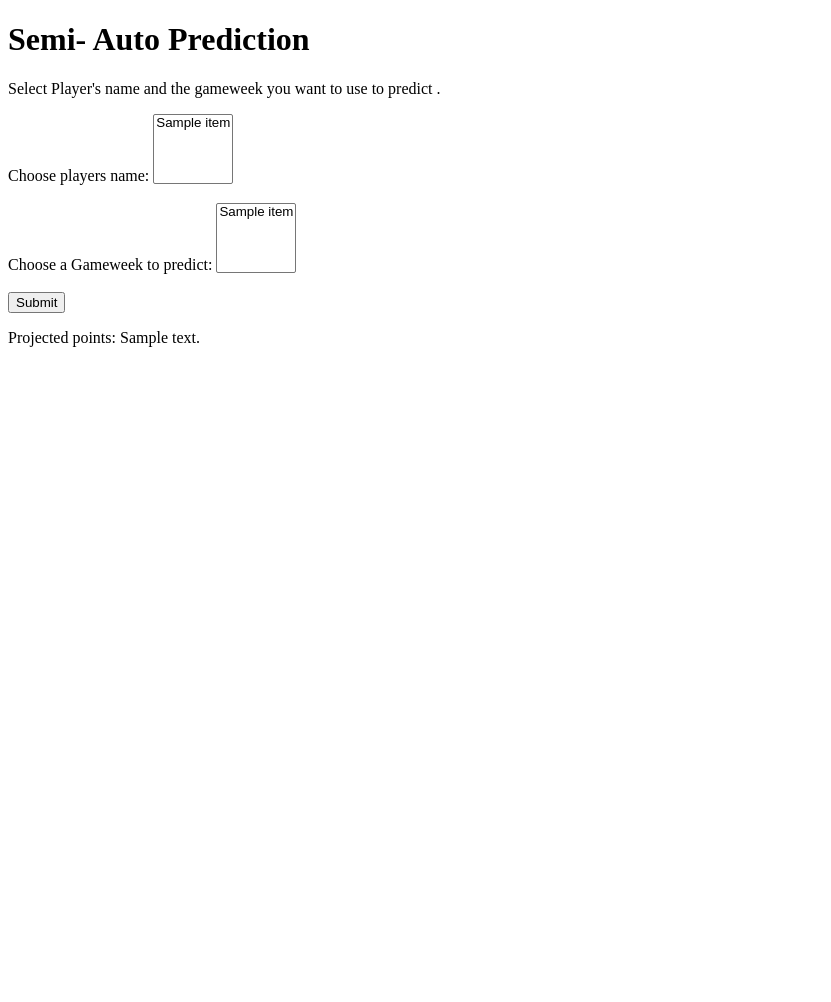
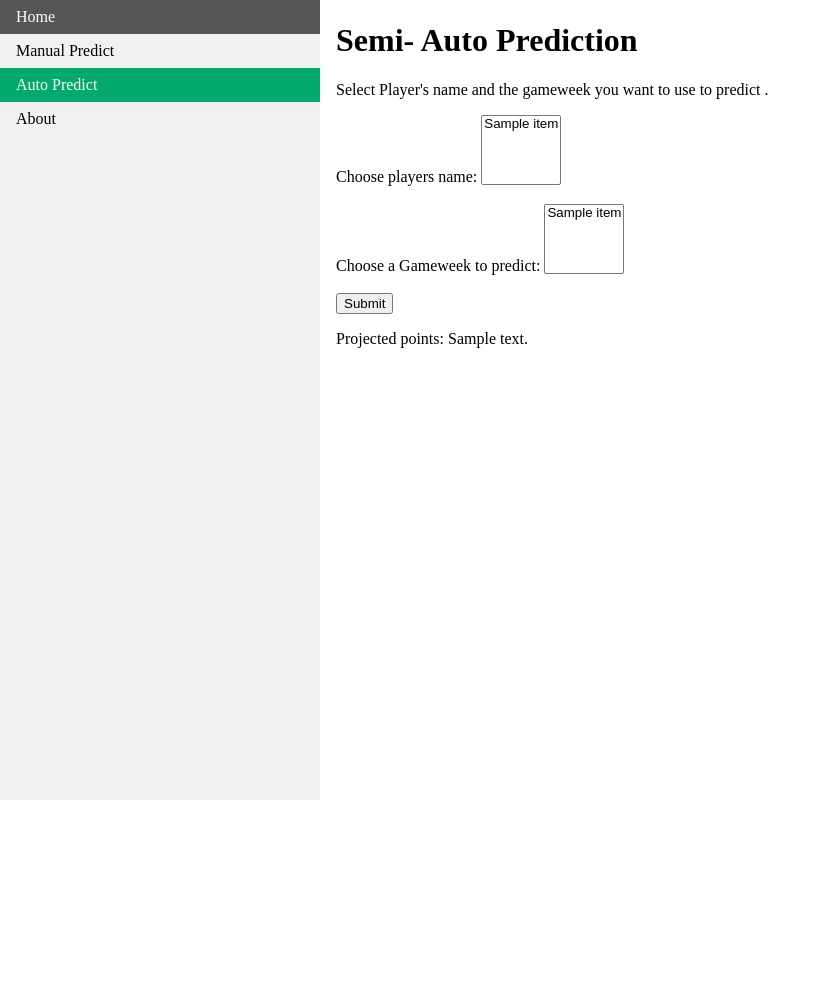
Before and after one commit to dranreb1660/engineering_proj, a Flask app: template templates/auto.html in a window 1280 px wide. Shown: the whole page, without its empty margins (0-831 px from the left). Before the commit the page ends 347 px from the top, so only its background shows below. Run offline with Flask 2, Linux system fonts and the light colour scheme; the template is opened without the code that fills it: most values are stand-ins (such as "Sample title", 1, 10 or a date in 2020); parts of the project's set-up code (start-up, migrations or seed data) failed here and were passed over.

Commit message:
nav bar added

```diff
--- a/fantasy.py
+++ b/fantasy.py
@@ -8,6 +8,7 @@ import os
 app = flask.Flask(__name__)
 
 
+@app.route("/home")
 @app.route("/")
 def home():
     return flask.render_template('main_page.html')
--- a/templates/auto.html
+++ b/templates/auto.html
@@ -4,14 +4,58 @@
     <meta charset="UTF-8">
     <meta http-equiv="X-UA-Compatible" content="IE=edge">
     <meta name="viewport" content="width=device-width, initial-scale=1.0">
-    <title>Document</title>
+    <title>Auto Prediction page</title>
+    <style>
+        body {
+            margin: 0;
+        }
+        .main{
+            margin-left:25%;
+            padding:1px 16px;
+            height:1000px
+        }
+        ul {
+            list-style-type: none;
+            margin: 0;
+            padding: 0;
+            width: 25%;
+            background-color: #f1f1f1;
+            position: fixed;
+            height: 100%;
+            overflow: auto;
+        }
+
+        li a {
+            display: block;
+            color: #000;
+            padding: 8px 16px;
+            text-decoration: none;
+        }
+
+        li a.active {
+            background-color: #04AA6D;
+            color: white;
+        }
+
+        li a:hover:not(.active) {
+            background-color: #555;
+            color: white;
+        }
+    </style>
 </head>
     <body>
-
+        <ul>
+            <li><a href="home">Home</a></li>
+            <li><a href="manual-predict">Manual Predict</a></li>
+            <li><a class="active" href="auto-predict">Auto Predict</a></li>
+            <li><a href="#about">About</a></li>
+        </ul>
+        <div class="main">
+            <div>
                 <h1>Semi- Auto Prediction</h1>
-
                 <p>Select Player's name and the gameweek you want to use to predict .</p>
-    <div>
+            </div>
+            <div class="form">
                 <form action="/auto-predict">
                 <label for="cars">Choose players name:</label>
                 <select name = "full_name" multiple="multiple">
@@ -32,6 +76,6 @@
             </div>
 
             <p> Projected points: {{answer }}</p>
-
+        </div>
     </body>
 </html>
```
Also changed, not shown: Eng_proj_proposal.md (deleted, +0 -20 lines), templates/predictor.html (+7 -2 lines). Lines whose indentation alone changed are shown as unchanged.
